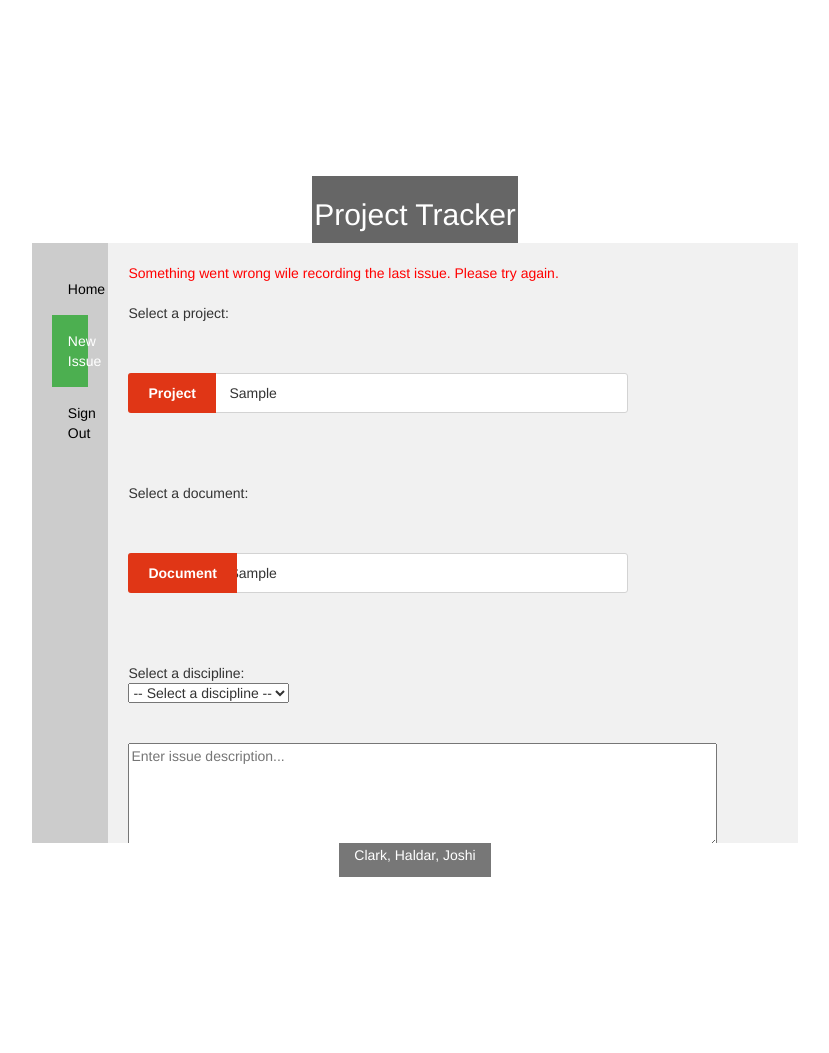
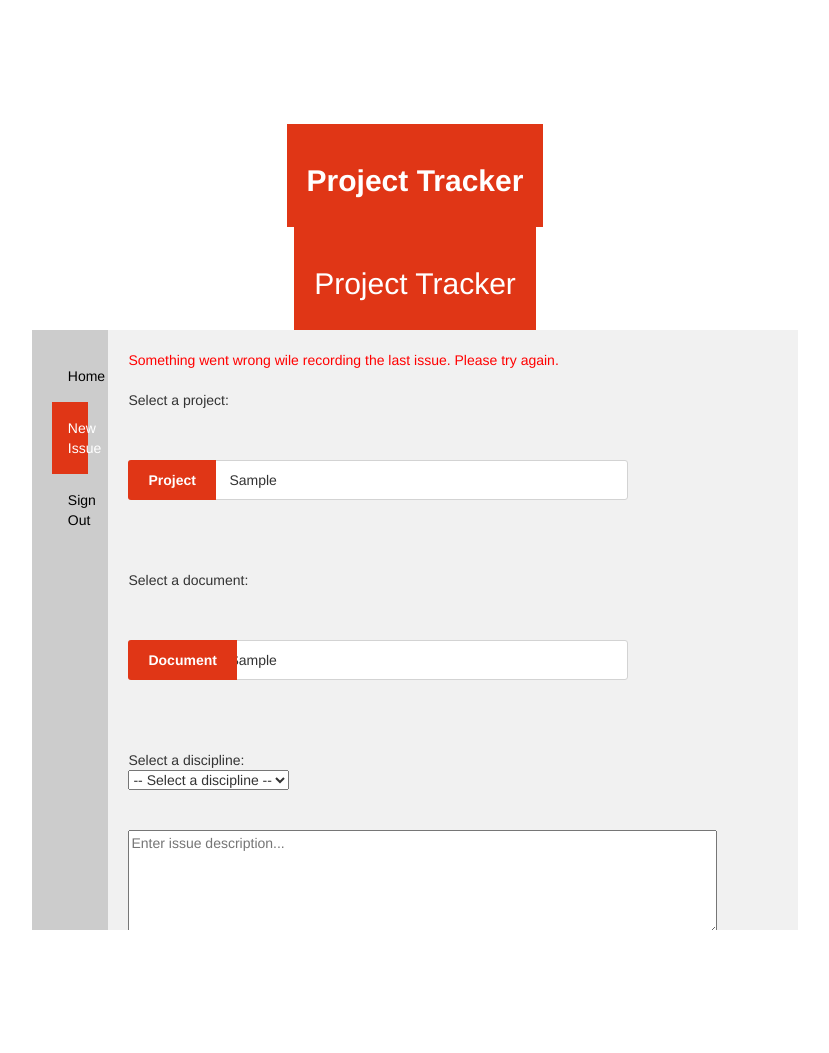
Before and after one commit to Urmi20/Assignment3, a Flask app: template app/templates/newissue.html in a window 1280 px wide. Shown: the whole page, without its empty margins (225-1054 px from the left). Run offline with Flask 2, Linux system fonts and the light colour scheme; the template is opened without the code that fills it: most values are stand-ins (such as "Sample title", 1, 10 or a date in 2020); some libraries are stand-ins or nearby versions.

Commit message:
HTML and WEBCAM

```diff
--- a/app/static/bootstrap-4.1.3-dist/css/styling.css
+++ b/app/static/bootstrap-4.1.3-dist/css/styling.css
@@ -1,10 +1,6 @@
 @import  url(https://fonts.googleapis.com/css?family=Montserrat);
 
-header {
-    background-color: #f1f1f1;
-    padding: 20px;
-    text-align: center;
-}
+
 .forms{
     text-align: center;
 }
--- a/app/templates/base.html
+++ b/app/templates/base.html
@@ -18,7 +18,7 @@
         padding: 16px;
         text-decoration: none;
     }li a.active {
-        background-color: #4CAF50;
+        background-color: #E03616;
         color: white;
     }li a:hover:not(.active) {
         background-color: #555;
@@ -79,10 +79,17 @@
             width: 100%;
             height: auto;
         }
-    }
+    }  header {
+    background: #E03616;
+    padding: 20px;
+    text-align: center;
+}
     </style>
 </head>
 <body>
+<header>
+    <h2><b>Project Tracker</b></h2>
+</header>
     {% block content %}
     {% endblock %}
 </body>
--- a/app/templates/newissue.html
+++ b/app/templates/newissue.html
@@ -16,7 +16,7 @@
 
 <article>
 {% if not db_success %}
-<span style="color:red;">Something went wrong wile recording the last issue. Please try again.</span><br/></br>
+<span style="color:red;">Something went wrong wile recording the last issue. Please try again.</span><br/><br/>
 {% endif %}
 
 Select a project:
@@ -31,10 +31,10 @@ Select a project:
         {% endfor %}
     </datalist>
     </div>
-        <input type="hidden" id="document" name ="document">
+        <input type="hidden" id="document" name ="document"/>
     </div>
     <div class="hidden-input">
-        <input type="hidden" id="issues_so_far" name ="issues_so_far" value="{{issues_so_far}}">
+        <input type="hidden" id="issues_so_far" name ="issues_so_far" value="{{issues_so_far}}"/>
     </div>
     <br/>
 </form>
@@ -44,7 +44,7 @@ Select a document:
 <form method="post" action="new_issue_landing">
     <div class="text-input">
     <input type="text" id="document" name="document" list="documents" autocomplete=off onchange="this.form.submit()"
-    {% if selected_document %} value="{{selected_document}}" {% endif %}/>
+    {% if selected_document %} value="{{selected_document}}" {% endif %} />
         <label for="document">Document</label>
     <datalist id="documents">
         {% for document in documents %}
@@ -54,7 +54,7 @@ Select a document:
     </div>
     <div class="hidden-input">
 
-        <input type="hidden" id="project" name="project" value="{{selected_project}}">
+        <input type="hidden" id="project" name="project" value="{{selected_project}}"/>
 
     </div>
     <div class="hidden-input">
@@ -75,9 +75,9 @@ Select a discipline:
         <option value="{{discipline}}" {% if selected_discipline == discipline %} selected="selected" {% endif %}>{{discipline}}</option>
         {% endfor %}
     </select>
-    <input type="hidden" id="project" name="project" value="{{selected_project}}">
-    <input type="hidden" id="document" name ="document" value="{{selected_document}}">
-    <input type="hidden" id="issues_so_far" name ="issues_so_far" value="{{issues_so_far}}">
+    <input type="hidden" id="project" name="project" value="{{selected_project}}"/>
+    <input type="hidden" id="document" name ="document" value="{{selected_document}}"/>
+    <input type="hidden" id="issues_so_far" name ="issues_so_far" value="{{issues_so_far}}"/>
     <br/>
 </form>
 {% endif %}
@@ -87,11 +87,11 @@ Select a discipline:
 <br>
 <form method="post" action="new_issue_landing" id="input_issue">
     <textarea rows="5" cols="70" name="issue" placeholder="Enter issue description..." required></textarea>
-    <input type="hidden" id="project" name="project" value="{{selected_project}}">
-    <input type="hidden" id="document" name ="document" value="{{selected_document}}">
-    <input type="hidden" id="discipline" name ="discipline" value="{{selected_discipline}}">
-    <input type="hidden" id="issues_so_far" name ="issues_so_far" value="{{issues_so_far}}">
-    </br>
+    <input type="hidden" id="project" name="project" value="{{selected_project}}"/>
+    <input type="hidden" id="document" name ="document" value="{{selected_document}}"/>
+    <input type="hidden" id="discipline" name ="discipline" value="{{selected_discipline}}"/>
+    <input type="hidden" id="issues_so_far" name ="issues_so_far" value="{{issues_so_far}}"/>
+    <br>
     <input type="submit" class="button" value="Add issue"/>
 </form>
 {% endif %}
@@ -106,12 +106,5 @@ Select a discipline:
 </article>
 </section>
 
-<footer class="footer container-fluid pl-30 pr-30">
-	<div class="row">
-		<div class="col-sm-12">
-  			<p>Clark, Haldar, Joshi</p>
-		</div>
-	</div>
-</footer>
 
 {% endblock %}
```
Also changed, not shown: app/templates/index.html (+6 -5 lines), app/templates/issue.html (+0 -7 lines).
